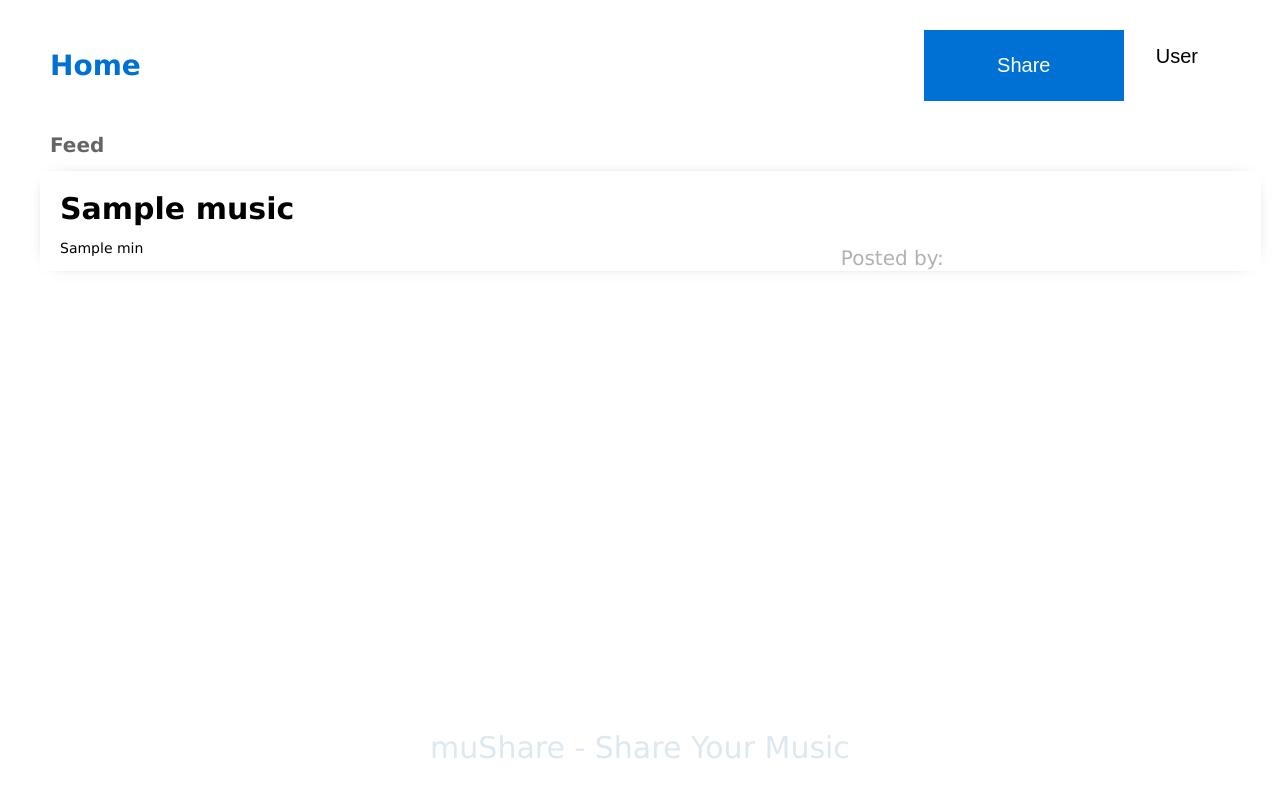
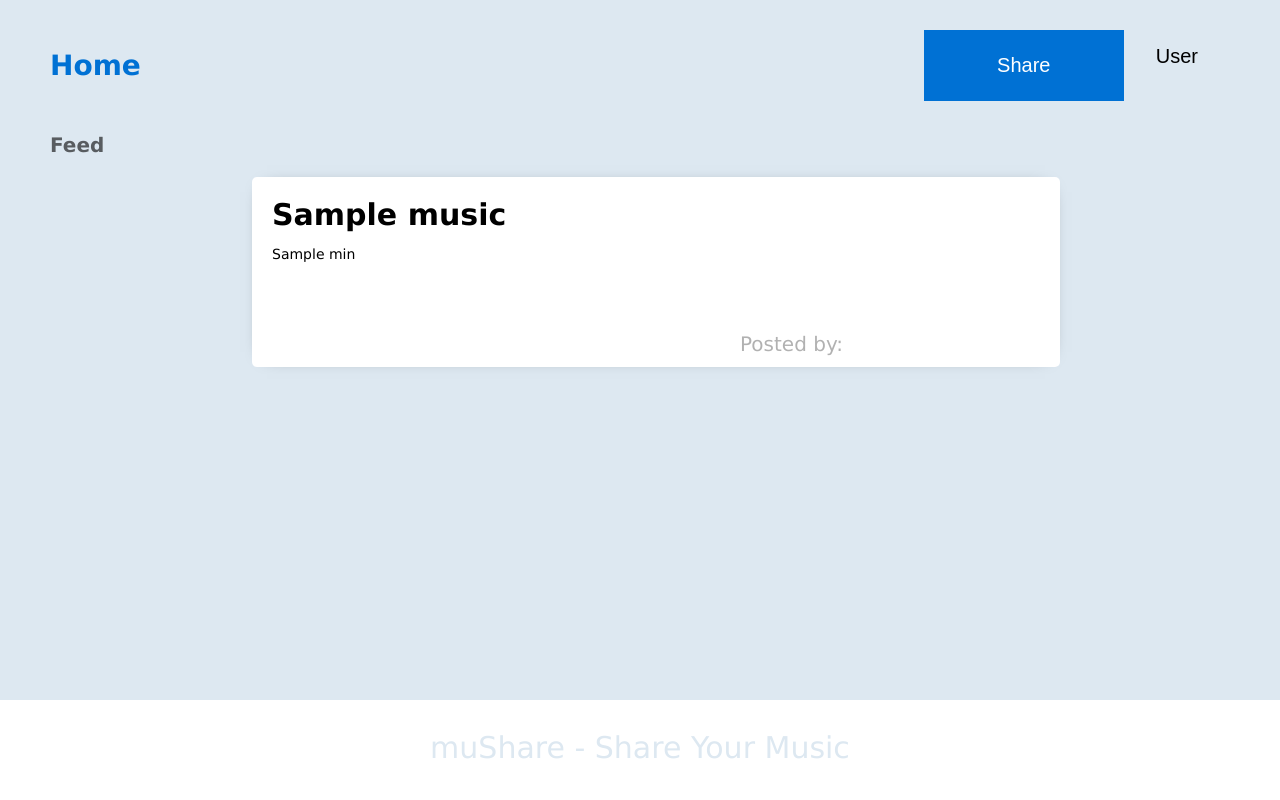
Before and after one commit to pmatarodrigues/muShare, a Node server app: page /home/ in a window 1280 px wide. Run offline with Node 20, Linux system fonts and the light colour scheme; the visitor is signed in with stand-in values (Sample User, id 1); tables that the repository leaves empty or names only in its code hold one stand-in row (values such as "Sample post"); some libraries are stand-ins or nearby versions.

Commit message:
Home and modal centered

```diff
--- a/public/stylesheets/style.css
+++ b/public/stylesheets/style.css
@@ -9,7 +9,7 @@
   padding-top: 10px;
   margin: 0;
   font: 14px "Lucida Grande", Helvetica, Arial, sans-serif;
-  background-color: white;
+  background-color: var(--secondary-color);
 }
 
 .title{
@@ -144,27 +144,28 @@
   opacity: 0.6;
   margin-left: 50px;
 }
-
 #shared-feed{
-  width: 80%;
-  justify-content: center;
+  margin: auto;
+  padding-bottom: 300px;
+  width: 70%;
+  position: absolute;
+  left: 0;
+  right: 0;
+  margin-left: auto;
+  margin-right: auto;
+}
+.music-box{
+  display: block;
+  width: 60vw;
+  height: 150px;
+  background-color: white;
+  border-radius: 5px;
   margin: 0 auto;
-  padding-bottom: 300px;
-  position: absolute;
-}
-
-.music-box{
-  width: 120%;
-  height: 60px;
-  background-color: white;
-  border-radius: 2px;
-  margin: 0 auto;
+  margin: 20px;
   padding: 20px;
   box-shadow: 0px 0px 18px -15px black;
 }
 .music-box:hover{
-  width: 116%;
-  margin-left: 20px;
   box-shadow: 0px 0px 20px -15px black;
 }
 .music-box > strong{
@@ -184,7 +185,8 @@
   font-size: 20px;
   opacity: 0.3;
   text-align: left;
-  width: 300px;
+  width: 200px;
+  margin-top: 100px;
 }
 
 /* MODAL SHARE MUSIC */
@@ -194,7 +196,6 @@
   color: white;
   font-size: 30px;
 }
-
 .close{
   color: var(--dark-blue);
   font-size: 60px;
@@ -203,24 +204,25 @@
   color: red;
 }
 
-.modal-body {
-  padding: 12px 30px;
-}
-
 .modal-content {
+  left: 0;
+  right: 0;
+  margin-left: auto;
+  margin-right: auto;
+  text-align: center;
   width: 80%;
   height: 70vh;
-  position: relative;
+  position: fixed;
   background-color: white;
   border-radius: 5px;
-  margin: auto;
-  margin-top: 20px;
   padding: 0;
   box-shadow: 0 4px 8px 0 rgba(0,0,0,0.2),0 6px 20px 0 rgba(0,0,0,0.19);
   animation-name: animatetop;
   animation-duration: 0.4s
 }
-
+.modal-body {
+  padding: 12px 30px;
+}
 .modal-body > .subtitle{
   font-size: 25px;
   color: var(--light-blue);
@@ -244,6 +246,9 @@
 .settings-box > form > button{
   background-color: white;
   color: black;
+}
+.settings-box > form > button:hover{
+  color: white;
 }
 .settings-box > a{
   color: white;
```
